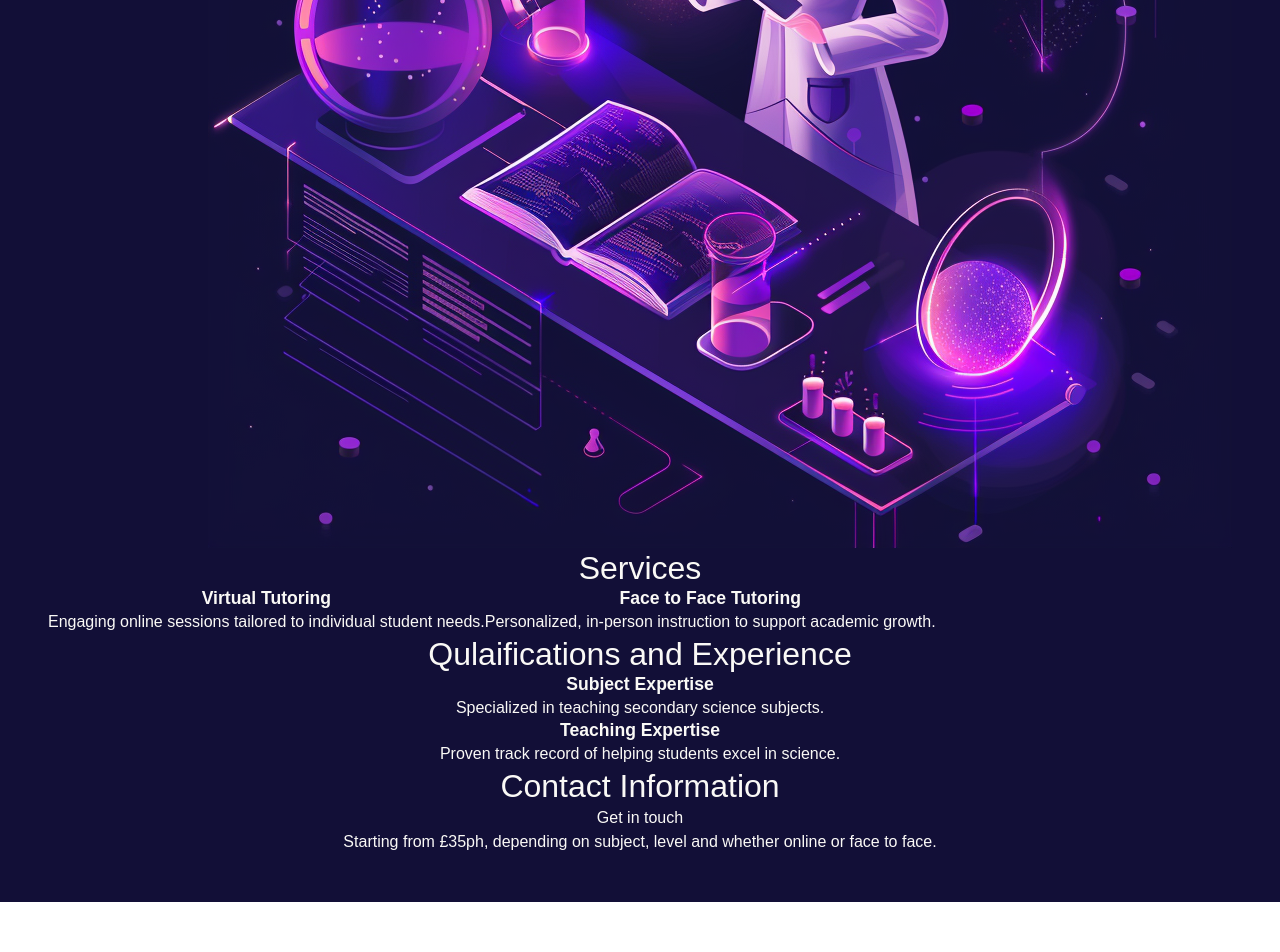
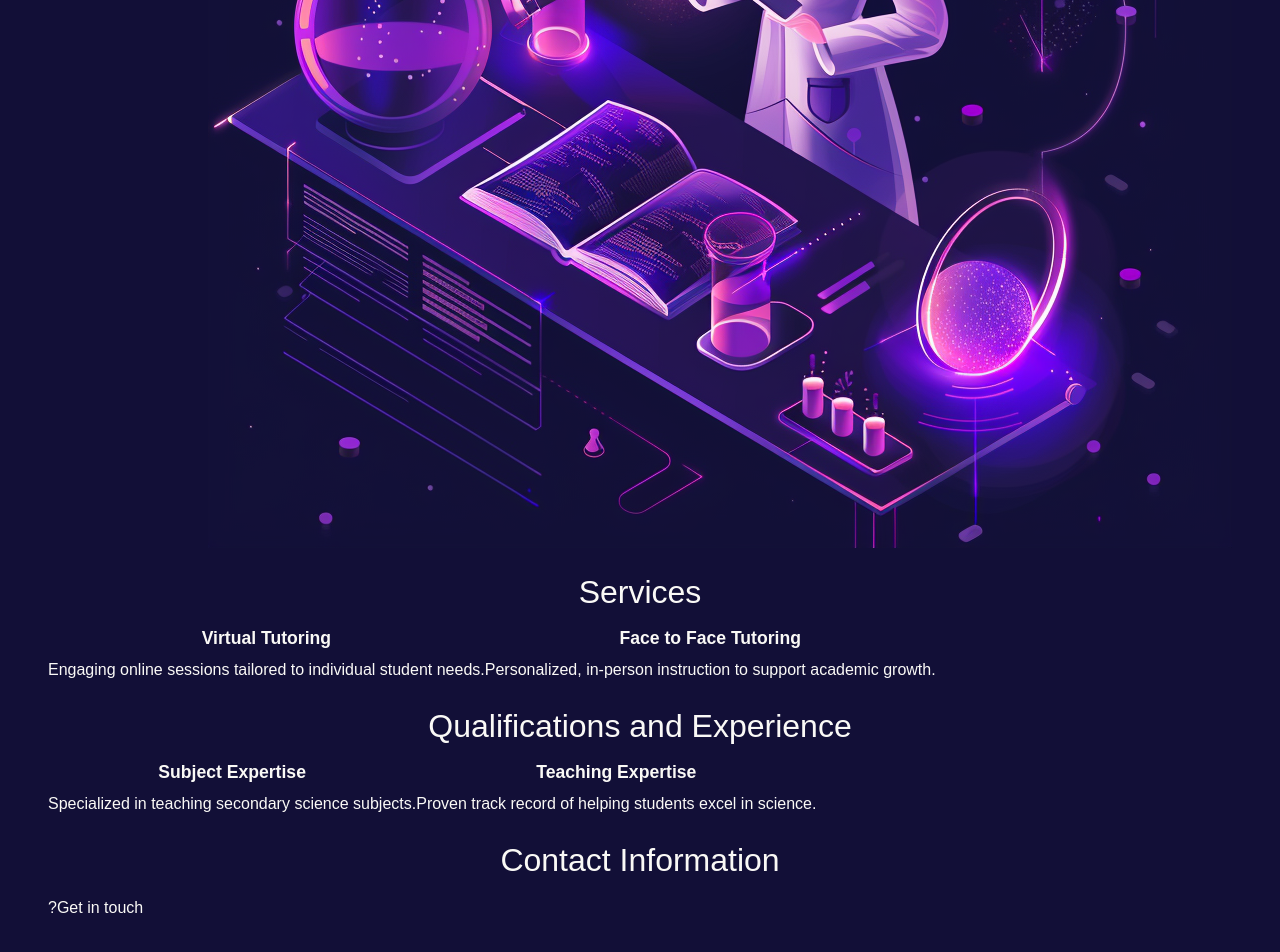
Before and after one commit to kate-joyce/tutor-app, a React (Create React App) app: page / in a window 1280 px wide. Shown: the part 524-1476 px from the top of the page. Before the commit the page ends 1426 px from the top, so only its background shows below. Built offline with nearby package versions, Linux system fonts and the light colour scheme.

Commit message:
structural styles, state added for toggle button

```diff
--- a/src/App.css
+++ b/src/App.css
@@ -12,12 +12,14 @@
   h2 {
     font-size: 2em;
     line-height: 1.25;
+    margin-bottom: 16px;
   }
 
   h3 {
     font-size: 1.1em;
     line-height: 1.25;
     font-weight: bold;
+    margin-bottom: 8px;
   }
   .cta-1 {
     color: linear-gradient(135 deg, #60A9FF 10%, #D187FF 90%);
@@ -26,6 +28,9 @@
       border-radius: 1em;
       color: black;
       font-weight: bold;
+  }
+  section {
+    margin-top: 24px;
   }
 }
 /* bg-science-blue */
--- a/src/components/contact.js
+++ b/src/components/contact.js
@@ -1,9 +1,27 @@
+import { useState } from "react";
+
 function Contact() {
+  const [isOpen, setIsOpen] = useState(false);
+
+  function toggle() {
+    console.log(`isOpen value`, isOpen)
+    setIsOpen((isOpen) => !isOpen);
+  }
+
   return (
     <section>
       <h2>Contact Information</h2>
-      <h4>Get in touch</h4>
-      <p>Starting from £35ph, depending on subject, level and whether online or face to face.</p>
+      <div className="flex">
+        <button onClick={toggle}>?</button>
+        <h4>Get in touch</h4>
+      </div>
+      {isOpen ?
+        <div>
+          <p className="text-left">Starting from £35ph, depending on subject, level and whether online or face to face.</p>
+        </div>
+      :
+      <></>
+      }
     </section>
   );
 }
--- a/src/components/experience.js
+++ b/src/components/experience.js
@@ -1,11 +1,17 @@
 function Experience() {
   return (
     <section>
-    <h2>Qulaifications and Experience</h2>
-    <h3>Subject Expertise</h3>
-    <p>Specialized in teaching secondary science subjects.</p>
-    <h3>Teaching Expertise</h3>
-    <p>Proven track record of helping students excel in science.</p>
+      <h2>Qualifications and Experience</h2>
+      <div className="container flex">
+        <div>
+          <h3>Subject Expertise</h3>
+          <p>Specialized in teaching secondary science subjects.</p>
+        </div>
+        <div>
+          <h3>Teaching Expertise</h3>
+          <p>Proven track record of helping students excel in science.</p>
+        </div>
+      </div>
     </section>
   );
 }
--- a/src/components/head.js
+++ b/src/components/head.js
@@ -3,14 +3,14 @@ import heroScience from '../hero-science.png';
 function Head() {
   return (
     <header className="Header-section flex flex-col md:flex-row">
-      <section>
+      <div>
         <h1 className="text-3xl">Tutoring Services</h1>
         <p className="my-5 text-justify">Secondary Science Teacher specialising in A level Physics. I can tutor; Biology, Chemistry, Physics and Maths up to GCSE and A level Physics.</p>
-        <div className='justify-between'>
+        <div className='flex justify-evenly items-center'>
           <button className='cta-1'>Schedule a session</button>
           <a href="#services">Learn more</a>
         </div>
-      </section>
+      </div>
       <img src={heroScience} className="logo" alt="logo" />
     </header>
   );
```
